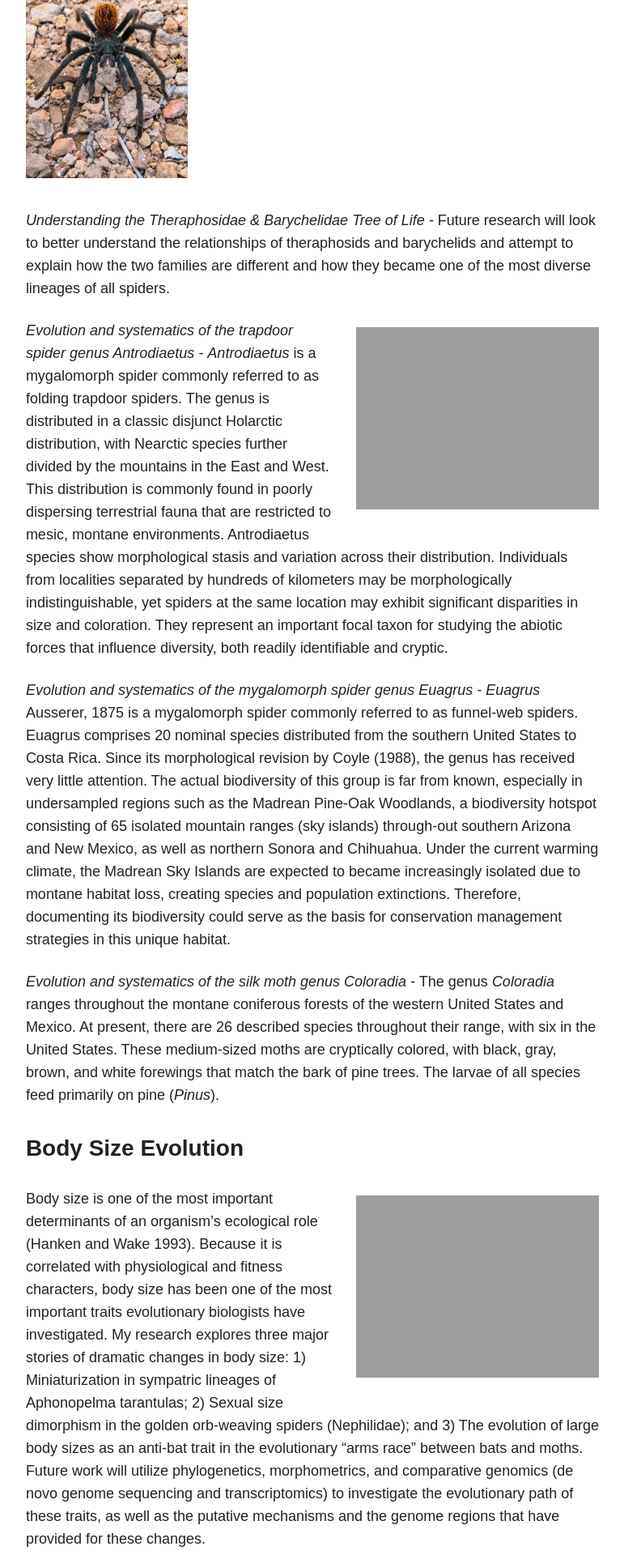
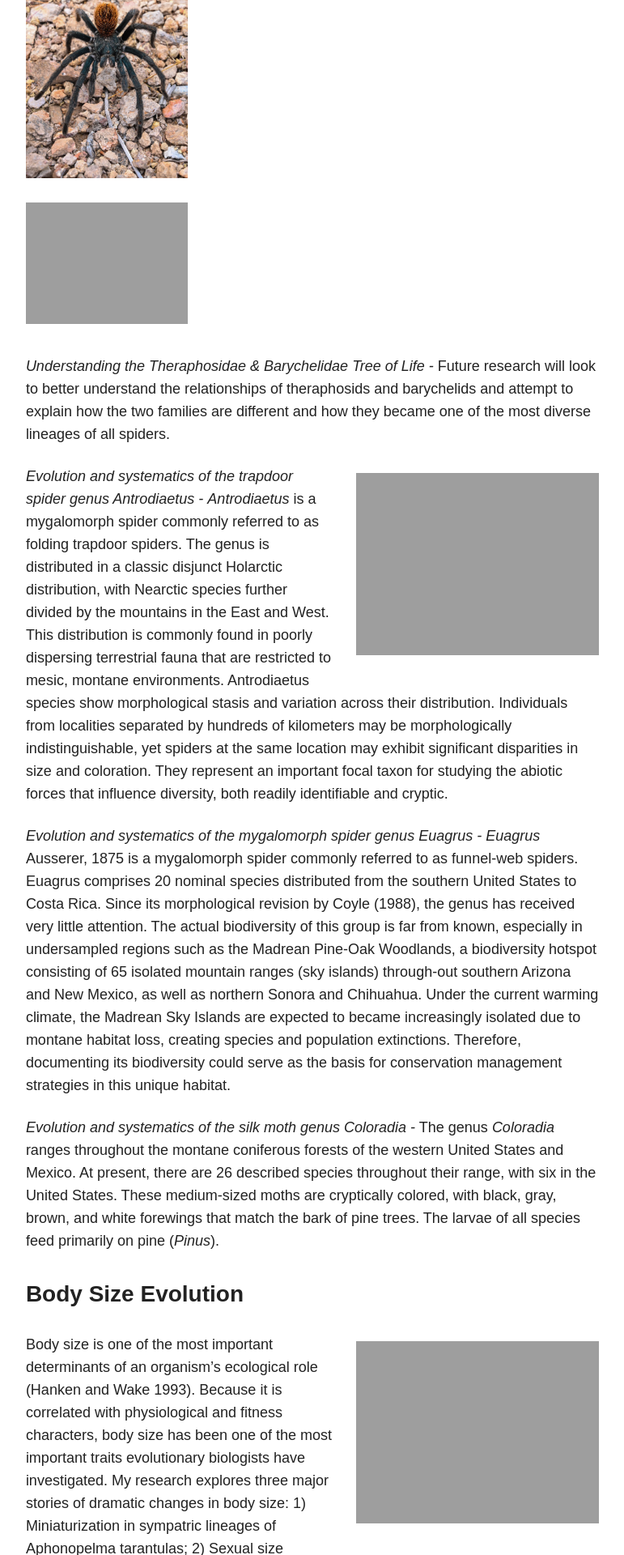
Before and after one commit to thehamiltonlab/thehamiltonlab.github.io, a Jekyll site: the page built from research/index.md, in a window 1280 px wide. Shown: the part 2023-3943 px from the top of the page at 81% size, without its empty margins (254-1025 px from the left). Built offline with Jekyll 4.4.1, drawn with Linux system fonts in a browser that asks for light colours; nearby versions of some CDN libraries.

Commit message:
Update index.md

```diff
--- a/research/index.md
+++ b/research/index.md
@@ -40,6 +40,9 @@ Our research addresses a wide range of evolutionary questions by investigating t
 
 <figure>
 	<a href="{{ site.url }}/images/Sierra_San_Luis.jpeg"><img src="{{ site.url }}/images/Sierra_San_Luis.jpeg" alt="image" width="200" height="300.2"> </a>
+</figure>
+<figure>
+	<a href="{{ site.url }}/images/Sierra_Aconchi.JPG"><img src="{{ site.url }}/images/Sierra_Aconchi.JPG" alt="image" width="200" height=""> </a>
 </figure>
 
 *Understanding the Theraphosidae & Barychelidae Tree of Life -* Future research will look to better understand the relationships of theraphosids and barychelids and attempt to explain how the two families are different and how they became one of the most diverse lineages of all spiders.
```
